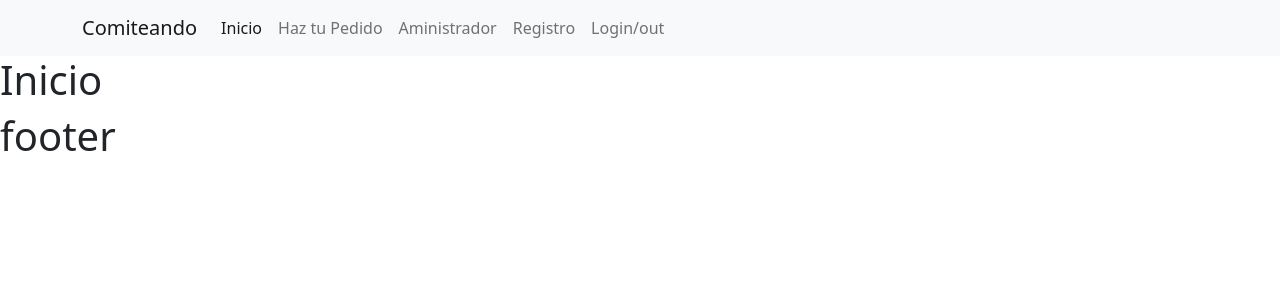
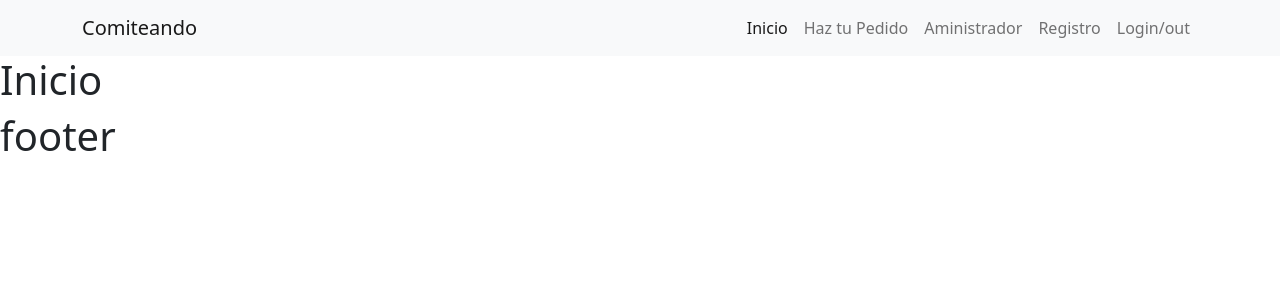
Before and after one commit to agustines82/ComiteandoRestaurant, a React (Create React App) app: page / in a window 1280 px wide. Shown: the top 300 px of the page. Built offline with nearby package versions, Linux system fonts and the light colour scheme.

Commit message:
cambio disposicion de los links del navbar

```diff
--- a/src/components/common/Menu.jsx
+++ b/src/components/common/Menu.jsx
@@ -10,7 +10,7 @@ const Menu = () => {
                     </Navbar.Brand>
                     <Navbar.Toggle aria-controls="basic-navbar-nav" />
                     <Navbar.Collapse id="basic-navbar-nav">
-                        <Nav className="me-auto">
+                        <Nav className="ms-auto">
                             <NavLink end to="/" className={"nav-item nav-link"}>
                                 Inicio
                             </NavLink>
```
